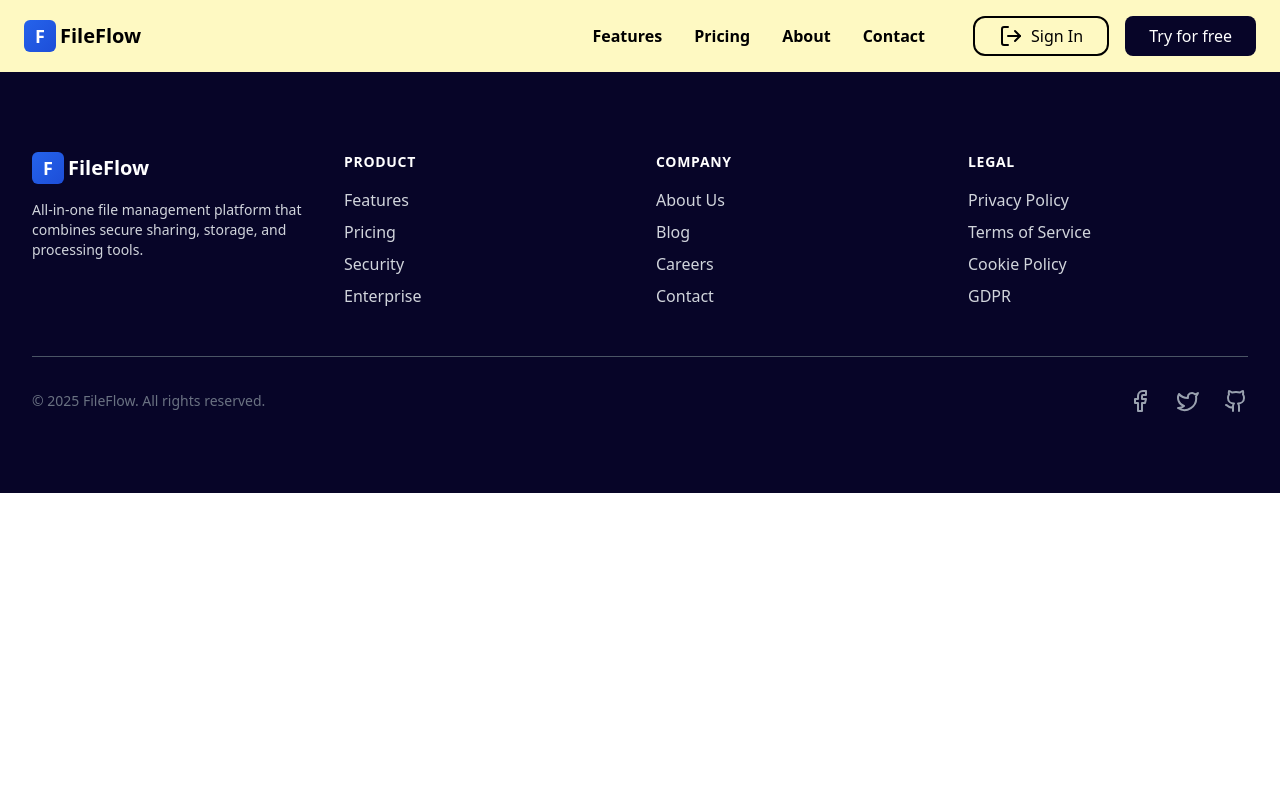
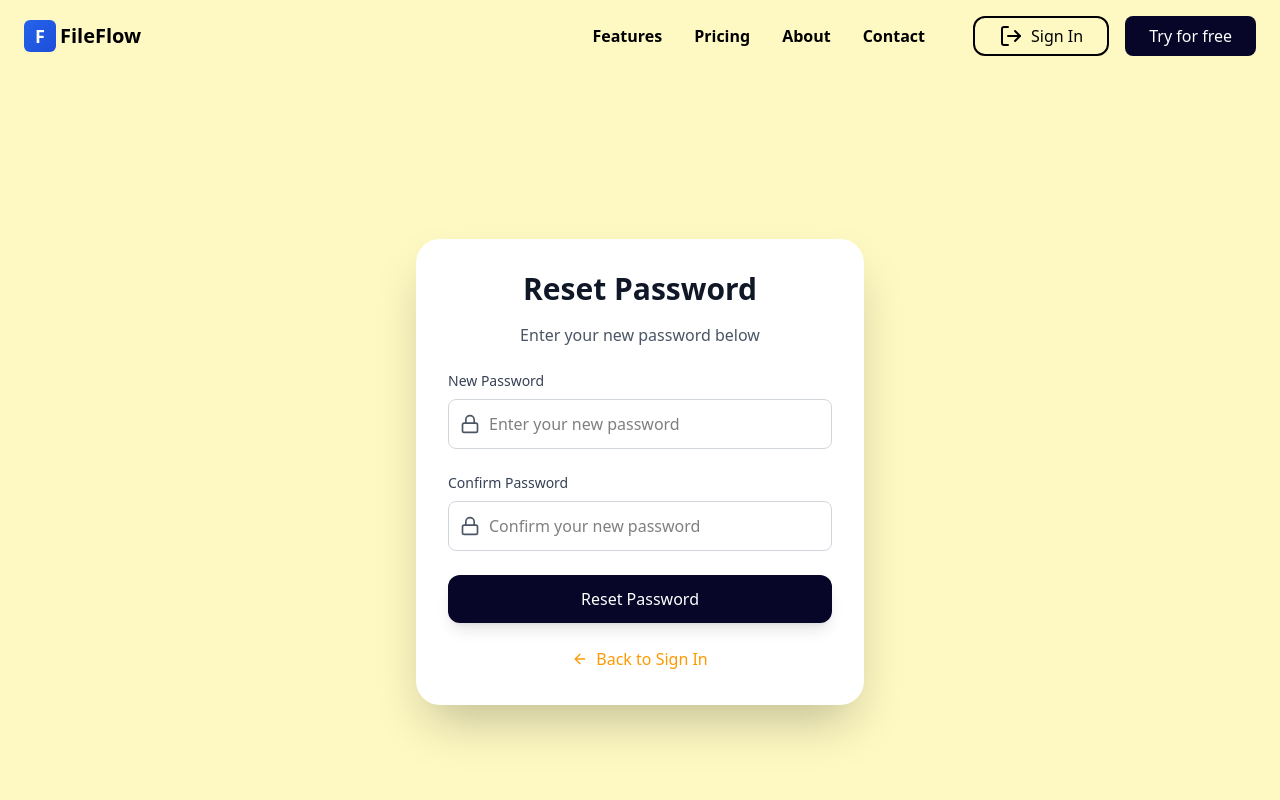
Before and after one commit to shakilahmad3434/fileflow, a React (Vite) app in the folder frontend/: page /reset-password in a window 1280 px wide. Shown: the top 800 px of the page. Built offline with nearby package versions, Linux system fonts and the light colour scheme.

Commit message:
add login and reset password features

```diff
--- a/frontend/src/App.jsx
+++ b/frontend/src/App.jsx
@@ -3,19 +3,25 @@ import { BrowserRouter, Routes, Route } from 'react-router-dom'
 import Home from './pages/Home'
 import Signup from './pages/Signup'
 import Login from './pages/Login'
+import Dashboard from './pages/Dashboard'
 import ForgotPassword from './pages/ForgotPassword'
+import ResetPassword from './pages/ResetPassword'
 import Navbar from './components/layout/Navbar'
 import Footer from './components/landing/Footer'
+import PrivateRoute from './components/PrivateRoute'
+import PublicRoute from './components/PublicRoute'
 
 const App = () => {
   return (
     <BrowserRouter>
       <Navbar />
       <Routes>
-        <Route path='/' element={<Home />} />
-        <Route path='/signup' element={<Signup />} />
-        <Route path='/login' element={<Login />} />
+        <Route path='/' element={<PublicRoute> <Home /> </PublicRoute>} />
+        <Route path='/signup' element={<PublicRoute> <Signup /> </PublicRoute>} />
+        <Route path='/login' element={<PublicRoute> <Login /> </PublicRoute>} />
         <Route path='/forgot-password' element={<ForgotPassword />} />
+        <Route path='/reset-password' element={<ResetPassword />} />
+        <Route path='/dashboard' element={<PrivateRoute> <Dashboard /> </PrivateRoute>} />
       </Routes>
       <Footer />
     </BrowserRouter>
--- /dev/null
+++ b/frontend/src/components/PrivateRoute.jsx
@@ -0,0 +1,10 @@
+
+import { Navigate } from 'react-router-dom';
+
+const PrivateRoute = ({ children }) => {
+  const token = localStorage.getItem('authToken') || sessionStorage.getItem('authToken');
+
+  return token ? children : <Navigate to="/login" />;
+};
+
+export default PrivateRoute;
--- /dev/null
+++ b/frontend/src/components/PublicRoute.jsx
@@ -0,0 +1,9 @@
+import { Navigate } from 'react-router-dom';
+
+const PublicRoute = ({ children }) => {
+  const token = localStorage.getItem('authToken') || sessionStorage.getItem('authToken');
+
+  return token ? <Navigate to="/dashboard" /> : children;
+};
+
+export default PublicRoute;
--- /dev/null
+++ b/frontend/src/pages/Dashboard/index.jsx
@@ -0,0 +1,9 @@
+import React from 'react'
+
+const index = () => {
+  return (
+    <div>index</div>
+  )
+}
+
+export default index
--- a/frontend/src/pages/Login/index.jsx
+++ b/frontend/src/pages/Login/index.jsx
@@ -1,6 +1,8 @@
 import { Eye, EyeOff, Lock, Mail } from 'lucide-react';
 import React, { useState } from 'react';
 import { login } from '../../services/authService';
+import toast, { Toaster } from "react-hot-toast";
+import { useNavigate } from 'react-router-dom';
 
 const index = () => {
   const [formData, setFormData] = useState({
@@ -8,8 +10,9 @@ const index = () => {
     password: '',
     rememberMe: false
   });
-
   const [showPassword, setShowPassword] = useState(false);
+  const [loading, setLoading] = useState(false);
+  const navigate = useNavigate()
 
   const togglePasswordVisibility = () => {
     setShowPassword(prev => !prev);
@@ -26,11 +29,24 @@ const index = () => {
   const handleSubmit = async (e) => {
     try {
       e.preventDefault()
+      setLoading(true)
       const payload = {email: formData.email, password:formData.password}
       const {data} = await login(payload)
-      console.log(data)
+
+      if(formData.rememberMe)
+      {
+        localStorage.setItem('authToken', data.token)
+      }else{
+        sessionStorage.setItem('authToken', data.token)
+      }
+
+      toast.success(data.message, {duration: 3000})
+      setTimeout(() => {navigate('/dashboard')}, 3000)
+
     } catch (err) {
-      console.error('Login failed:', err.response?.data?.message || err.message);
+      toast.error(err.response?.data?.message || err.message, {duration: 3000})
+    } finally{
+      setLoading(false)
     }
   };
 
@@ -158,9 +174,35 @@ const index = () => {
               <div>
                 <button
                   type="submit"
-                  className="w-full bg-[#070528] text-white font-medium py-3 rounded-xl hover:scale-105 transition duration-300 focus:outline-none focus:ring-2 focus:ring-amber-500 shadow-lg"
+                  className="w-full flex gap-3 items-center justify-center bg-[#070528] text-white font-medium py-3 rounded-xl hover:scale-105 transition duration-300 focus:outline-none focus:ring-2 focus:ring-amber-500 shadow-lg"
                 >
-                  Sign in to account
+                  {loading ? (
+                    <>
+                      <svg
+                        className="animate-spin h-5 w-5 text-white"
+                        xmlns="http://www.w3.org/2000/svg"
+                        fill="none"
+                        viewBox="0 0 24 24"
+                      >
+                        <circle
+                          className="opacity-25"
+                          cx="12"
+                          cy="12"
+                          r="10"
+                          stroke="currentColor"
+                          strokeWidth="4"
+                        />
+                        <path
+                          className="opacity-75"
+                          fill="currentColor"
+                          d="M4 12a8 8 0 018-8v4a4 4 0 00-4 4H4z"
+                        />
+                      </svg>
+                      Processing...
+                    </>
+                  ) : (
+                    "Sign in to account"
+                  )}
                 </button>
               </div>
             </form>
@@ -200,6 +242,7 @@ const index = () => {
           </div>
         </div>
       </div>
+      <Toaster position="top-right" reverseOrder={false} />
     </div>
   );
 };
--- /dev/null
+++ b/frontend/src/pages/ResetPassword/index.jsx
@@ -0,0 +1,131 @@
+import React, { useState } from 'react';
+import { Lock, ArrowLeft, Loader2 } from 'lucide-react';
+
+const index = () => {
+  const [password, setPassword] = useState('');
+  const [confirmPassword, setConfirmPassword] = useState('');
+  const [message, setMessage] = useState('');
+  const [error, setError] = useState('');
+  const [isLoading, setIsLoading] = useState(false);
+
+  const handleSubmit = async (e) => {
+    e.preventDefault();
+    setIsLoading(true);
+
+    if (password !== confirmPassword) {
+      setError('Passwords do not match.');
+      setMessage('');
+      setIsLoading(false);
+      return;
+    }
+
+    try {
+      console.log('Resetting password:', password);
+      await new Promise((resolve) => setTimeout(resolve, 1500)); // Simulate API call
+      setMessage('Your password has been successfully reset.');
+      setError('');
+      setPassword('');
+      setConfirmPassword('');
+    } catch (err) {
+      setError('Something went wrong. Please try again.');
+      setMessage('');
+    } finally {
+      setIsLoading(false);
+    }
+  };
+
+  return (
+    <div className="min-h-screen bg-yellow-100 flex items-center justify-center p-4">
+      <div className="w-full max-w-md p-8 shadow-2xl rounded-3xl overflow-hidden bg-white">
+        <h2 className="text-3xl font-bold text-gray-900 mb-4 text-center">
+          Reset Password
+        </h2>
+        <p className="text-gray-600 text-center mb-6">
+          Enter your new password below
+        </p>
+
+        {message && (
+          <div className="mb-6 bg-green-50 border-l-4 border-green-500 p-4 rounded-r-lg">
+            <p className="text-green-700 text-sm">{message}</p>
+          </div>
+        )}
+
+        {error && (
+          <div className="mb-6 bg-red-50 border-l-4 border-red-500 p-4 rounded-r-lg">
+            <p className="text-red-700 text-sm">{error}</p>
+          </div>
+        )}
+
+        <form onSubmit={handleSubmit} className="space-y-6">
+          {/* New Password */}
+          <div>
+            <label htmlFor="password" className="block text-sm font-medium text-gray-700 mb-2">
+              New Password
+            </label>
+            <div className="relative">
+              <div className="absolute inset-y-0 left-0 pl-3 flex items-center pointer-events-none">
+                <Lock className="text-gray-600" size={20} />
+              </div>
+              <input
+                type="password"
+                id="password"
+                name="password"
+                value={password}
+                onChange={(e) => setPassword(e.target.value)}
+                className="block w-full inset-y-0 pl-10 px-4 py-3 rounded-lg border border-gray-300 focus:outline-none focus:ring-2 focus:ring-amber-500 focus:border-transparent transition"
+                placeholder="Enter your new password"
+                required
+              />
+            </div>
+          </div>
+
+          {/* Confirm Password */}
+          <div>
+            <label htmlFor="confirmPassword" className="block text-sm font-medium text-gray-700 mb-2">
+              Confirm Password
+            </label>
+            <div className="relative">
+              <div className="absolute inset-y-0 left-0 pl-3 flex items-center pointer-events-none">
+                <Lock className="text-gray-600" size={20} />
+              </div>
+              <input
+                type="password"
+                id="confirmPassword"
+                name="confirmPassword"
+                value={confirmPassword}
+                onChange={(e) => setConfirmPassword(e.target.value)}
+                className="block w-full inset-y-0 pl-10 px-4 py-3 rounded-lg border border-gray-300 focus:outline-none focus:ring-2 focus:ring-amber-500 focus:border-transparent transition"
+                placeholder="Confirm your new password"
+                required
+              />
+            </div>
+          </div>
+
+          <button
+            type="submit"
+            className="w-full bg-[#070528] text-white font-medium py-3 rounded-xl hover:scale-105 transition duration-300 focus:outline-none focus:ring-2 focus:ring-amber-500 shadow-lg"
+            disabled={isLoading}
+          >
+            {isLoading ? (
+              <Loader2 className="h-5 w-5 animate-spin mx-auto" />
+            ) : (
+              'Reset Password'
+            )}
+          </button>
+
+          <div className="text-center">
+            <a
+              href="/login"
+              className="inline-flex items-center text-amber-500 hover:text-amber-800 font-medium transition-colors duration-200"
+            >
+              <ArrowLeft className="h-4 w-4 mr-2" />
+              Back to Sign In
+            </a>
+          </div>
+        </form>
+      </div>
+    </div>
+  );
+};
+
+export default index;
```
